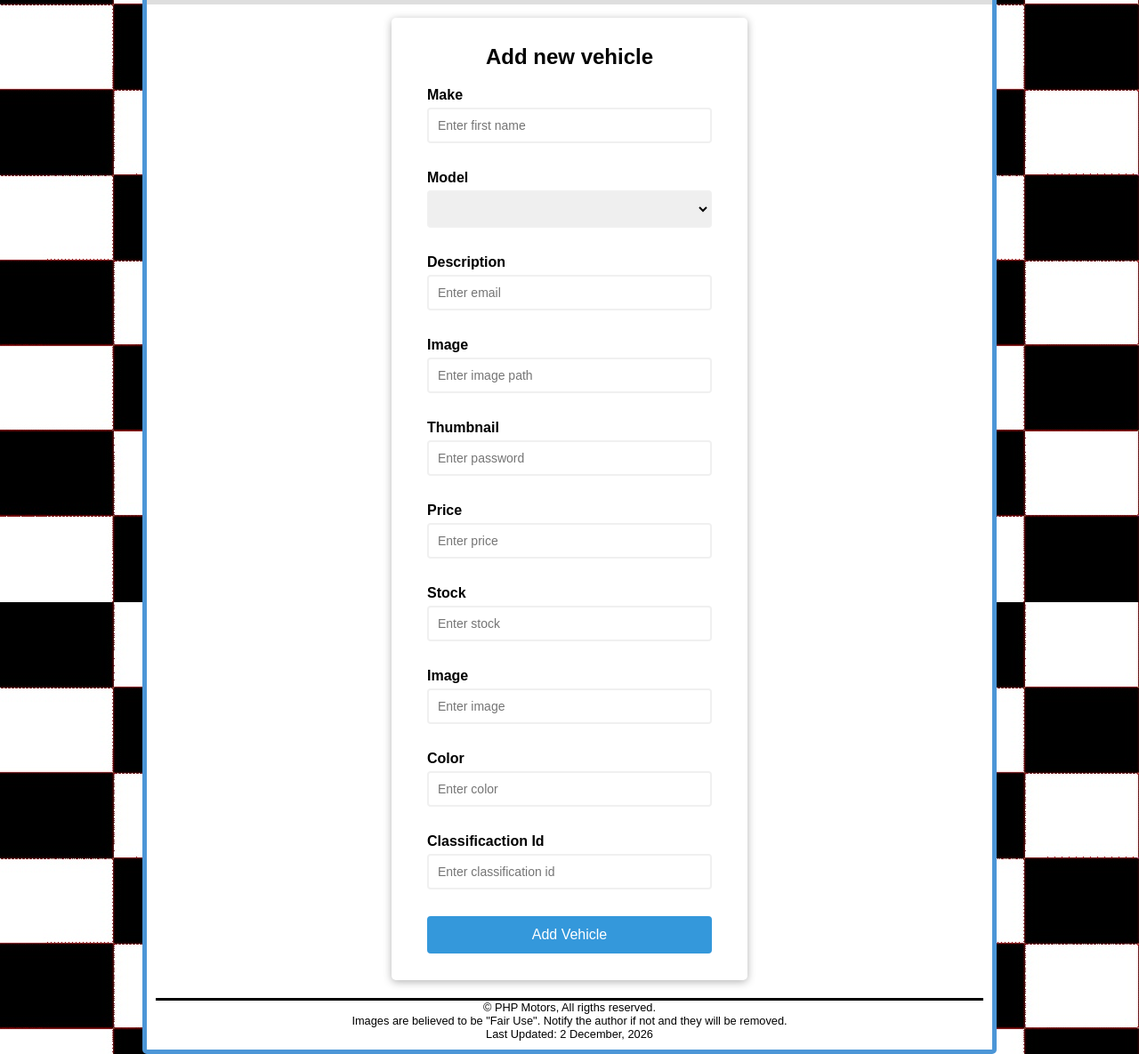
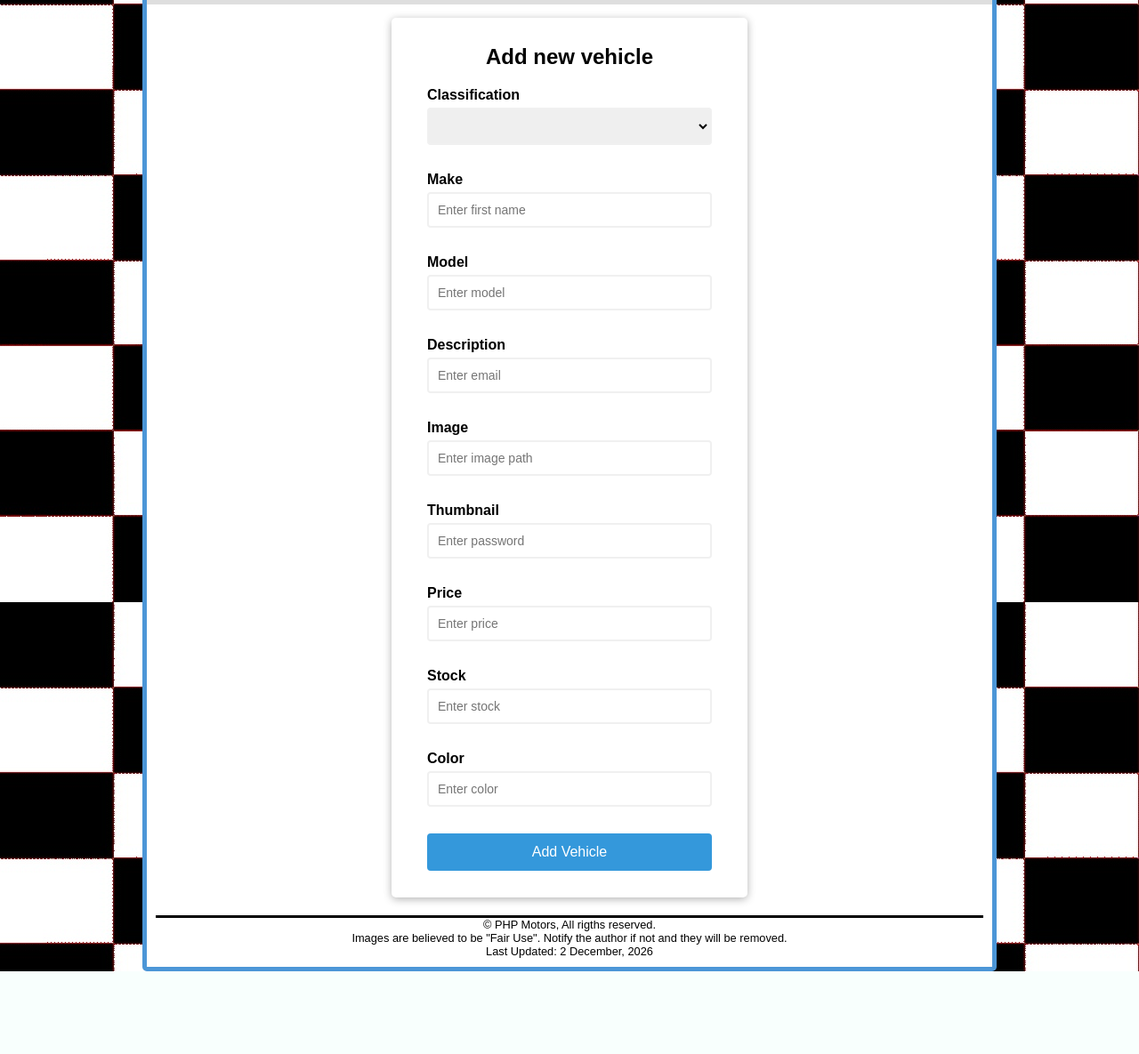
Before and after one commit to ramalaso/phpmotors-ramalaso-motors-system, a PHP site: template view/add-vehicle.php in a window 1280 px wide. Shown: the part 91-1276 px from the top of the page at 89% size. After the commit the page ends 1183 px from the top, so only its background shows below. Run offline with PHP 8.4, Linux system fonts and the light colour scheme; the template is opened without the code that fills it: most values are stand-ins (such as "Sample title", 1, 10 or a date in 2020); lists and menus that the app fills with data are empty; some web fonts are replaced.

Commit message:
Update models

```diff
--- a/model/main_model.php
+++ b/model/main_model.php
@@ -5,7 +5,7 @@ function getClassifications(){
  // Create a connection object from the phpmotors connection function
  $db = phpmotorsConnect();
  // The SQL statement to be used with the database
- $sql = 'SELECT classificationName FROM carclassification ORDER BY classificationName ASC';
+ $sql = 'SELECT classificationName, classificationId FROM carclassification ORDER BY classificationName ASC';
  // The next line creates the prepared statement using the phpmotors connection
  $stmt = $db->prepare($sql);
  // The next line runs the prepared statement
--- a/view/add-vehicle.php
+++ b/view/add-vehicle.php
@@ -25,29 +25,34 @@
             echo $message;
             }
             ?>
-            <div class="form-control">
-                <label for="invMake">Make</label>
-                <input type="text" id="invMake" placeholder="Enter first name" name="invMake">
-            </div>
             <?php
                 function createSelectBox(){
                 $classifications = getClassifications();
                 // Build a navigation bar using the $classifications array
-                    $options= '<select id= "invModel" name="invModel">';
+                    $options= '<select id= "classificationId" name="classificationId">';
                     foreach ($classifications as $classification) {
-                        $options .= sprintf("<option value='%s'>%s</option>", $classification['classificationName'], $classification['classificationName']);
+                        $options .= sprintf("<option value='%s'>%s</option>", $classification['classificationId'], $classification['classificationName']);
                         }
                     $options .= '</select>';
                     return $options;
                 }
             ?>
             <div class="form-control">
-                <label for= "invModel">Model</label>
+                <label for= "classificationId">Classification</label>
                 <?php
                 echo createSelectBox()
                 ?>
                 <!-- <input type="text" id= "invModel" placeholder="Enter last name" name="invModel"> -->
             </div>
+            <div class="form-control">
+                <label for="invMake">Make</label>
+                <input type="text" id="invMake" placeholder="Enter first name" name="invMake">
+            </div>
+            <div class="form-control">
+                <label for="invModel">Model</label>
+                <input type="text" id="invModel" placeholder="Enter model" name="invModel">
+            </div>
+
             <div class="form-control">
                 <label for="invDescription">Description</label>
                 <input type="text" id="invDescription" placeholder="Enter email" name="invDescription">
@@ -69,17 +74,10 @@
                 <input type="text" id="invStock" placeholder="Enter stock" name="invStock">
             </div>
             <div class="form-control">
-                <label for="invImage">Image</label>
-                <input type="text" id="invImage" placeholder="Enter image" name="invImage">
-            </div>
-            <div class="form-control">
                 <label for="invColor">Color</label>
                 <input type="text" id="invColor" placeholder="Enter color" name="invColor">
             </div>
-            <div class="form-control">
-                <label for="classificationId">Classificaction Id</label>
-                <input type="text" id="classificationId" placeholder="Enter classification id" name="classificationId">
-            </div>
+
             <button type="submit" class="submit" id="regbtn">Add Vehicle</button>
             <input type="hidden" name="action" value="adding-vehicle">
         </form>
```
